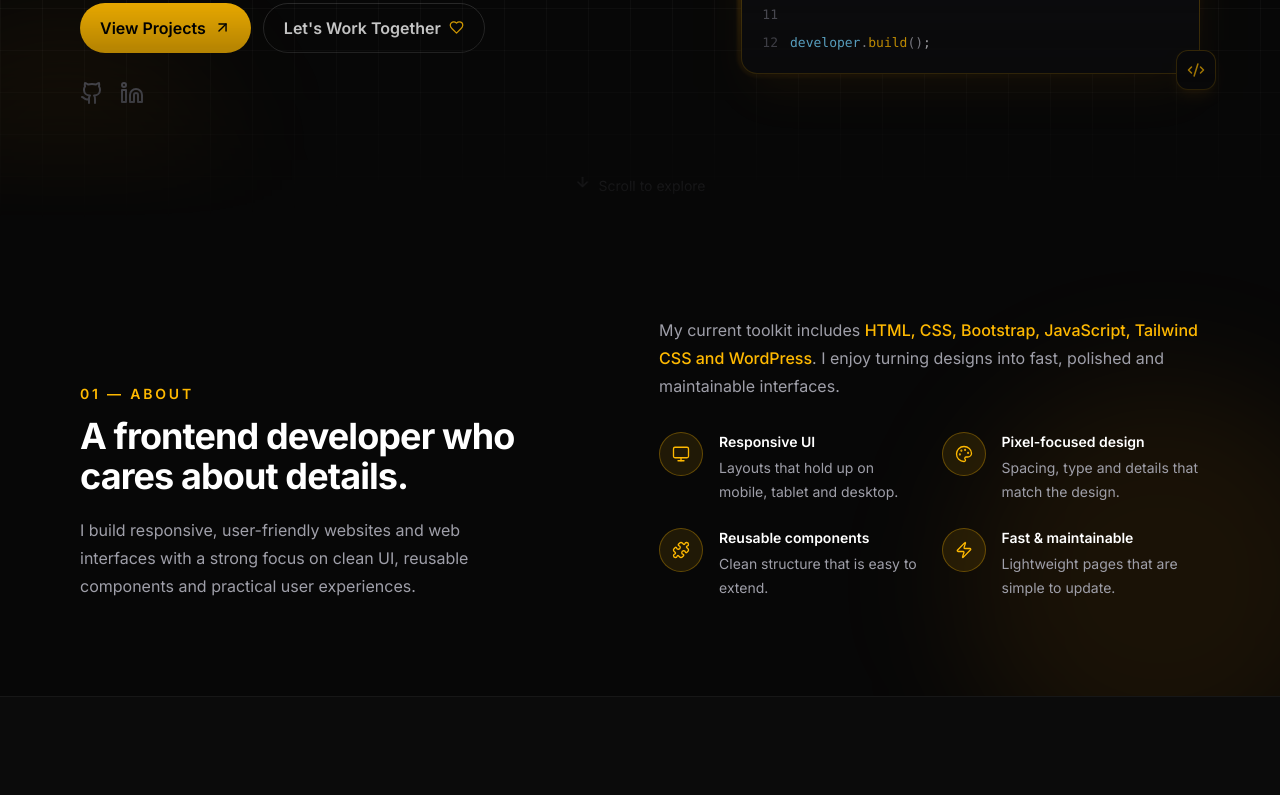
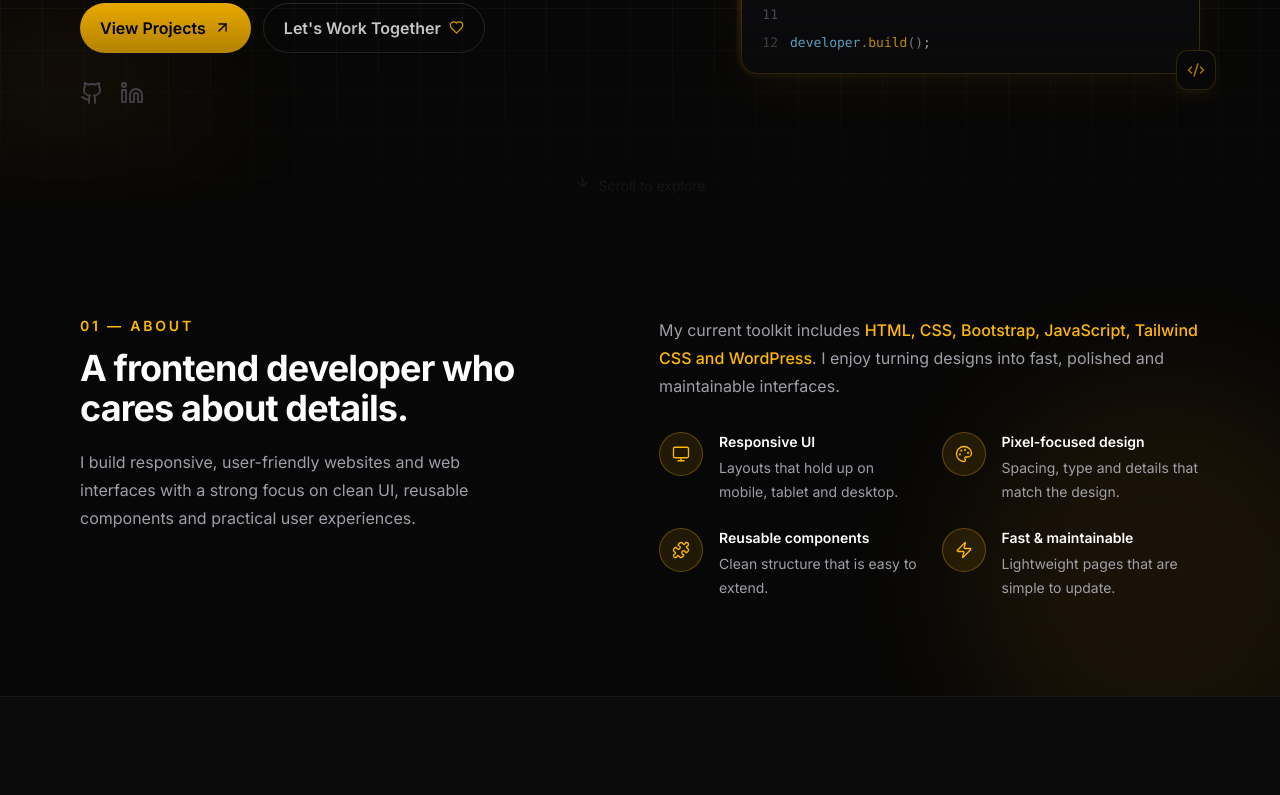
Before and after one commit to Babita-Dhiman/Portfolio, a React (Vite) app: page / in a window 1280 px wide. Shown: the part 580-1375 px from the top of the page. Built offline with nearby package versions, Linux system fonts and the light colour scheme.

Commit message:
Remove sticky positioning from About section left content

```diff
--- a/src/components/About.jsx
+++ b/src/components/About.jsx
@@ -35,8 +35,8 @@ export default function About() {
       />
 
       <div className="container-width relative grid items-start gap-12 lg:grid-cols-[1fr_1.05fr] lg:gap-16">
-        {/* Left content - sticky + top aligned */}
-        <Reveal className="lg:sticky lg:top-28 lg:self-start">
+        {/* Left content */}
+        <Reveal>
           <SectionHeading number="01" label="About" title="A frontend developer who cares about details.">
             <p className="mt-5 max-w-md text-base leading-7 text-zinc-400">
               I build responsive, user-friendly websites and web interfaces with a strong focus on clean UI,
```
